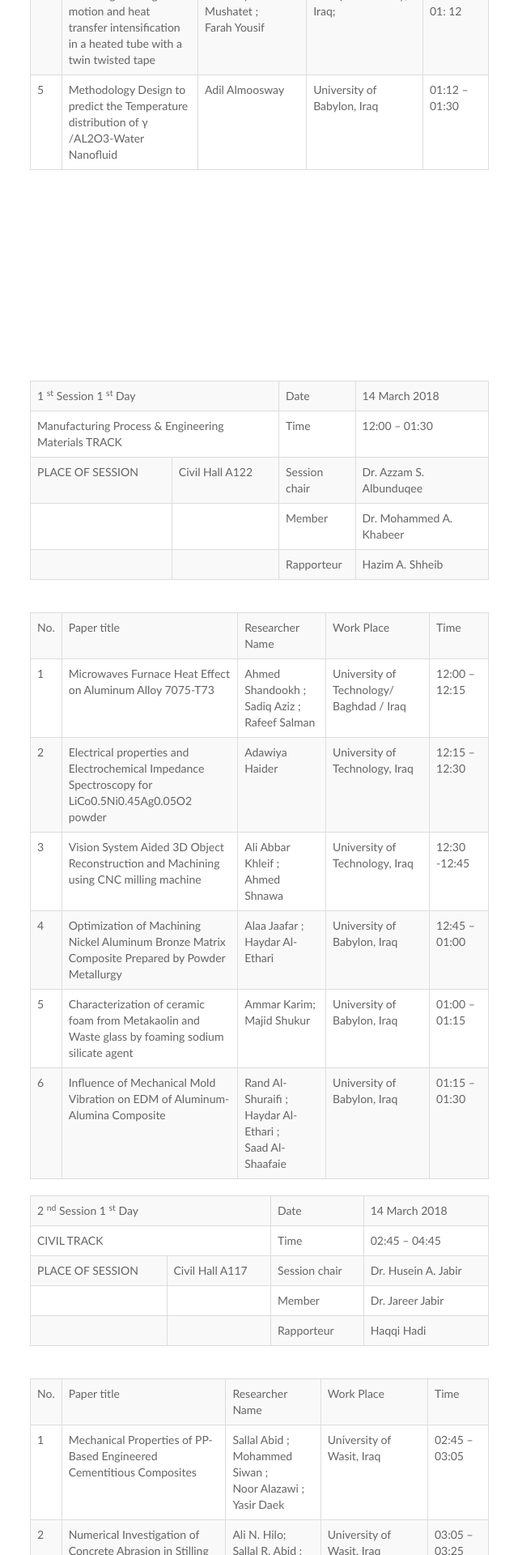
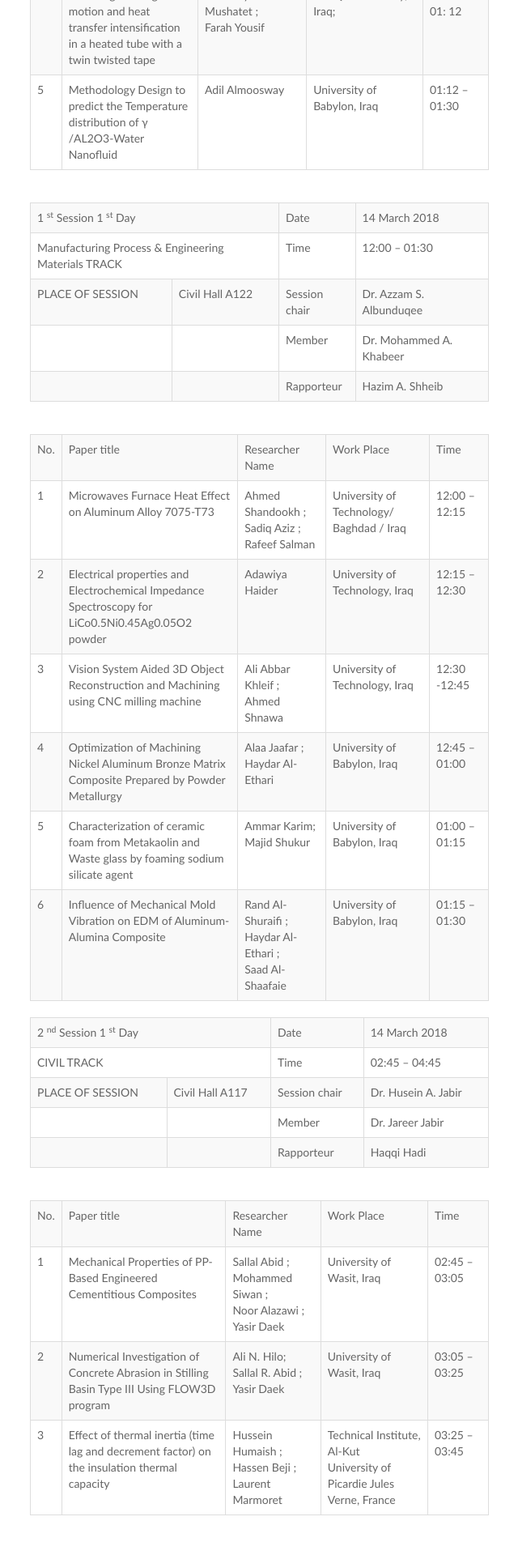
Before and after one commit to alaidi/ICOSEA, a Jekyll site: the page built from confprogram.md, in a window 1280 px wide. Shown: the part 3012-4932 px from the top of the page at 81% size, without its empty margins (412-1052 px from the left). Built offline with Jekyll 4.4.1, drawn with Linux system fonts in a browser that asks for light colours; our own code applies the rules of GitHub Pages for plain Markdown files.

Commit message:
fix space

```diff
--- a/_includes/pro.html
+++ b/_includes/pro.html
@@ -1042,39 +1042,7 @@
             </tr>
         </tbody>
     </table>
-    <div>
-        <span>&nbsp;</span>
-    </div>
-    <div>
-        <span>&nbsp;</span>
-    </div>
-    <div>
-        <span>&nbsp;</span>
-    </div>
-    <div>
-        <span>&nbsp;</span>
-    </div>
-    <div>
-        <span>&nbsp;</span>
-    </div>
-    <div>
-        <span>&nbsp;</span>
-    </div>
-    <div>
-        <span>&nbsp;</span>
-    </div>
-    <div>
-        <span>&nbsp;</span>
-    </div>
-    <div>
-        <span>&nbsp;</span>
-    </div>
-    <div>
-        <span>&nbsp;</span>
-    </div>
-    <div>
-        <span>&nbsp;</span>
-    </div>
+
     <div>
         <span>&nbsp;</span>
     </div>
```
